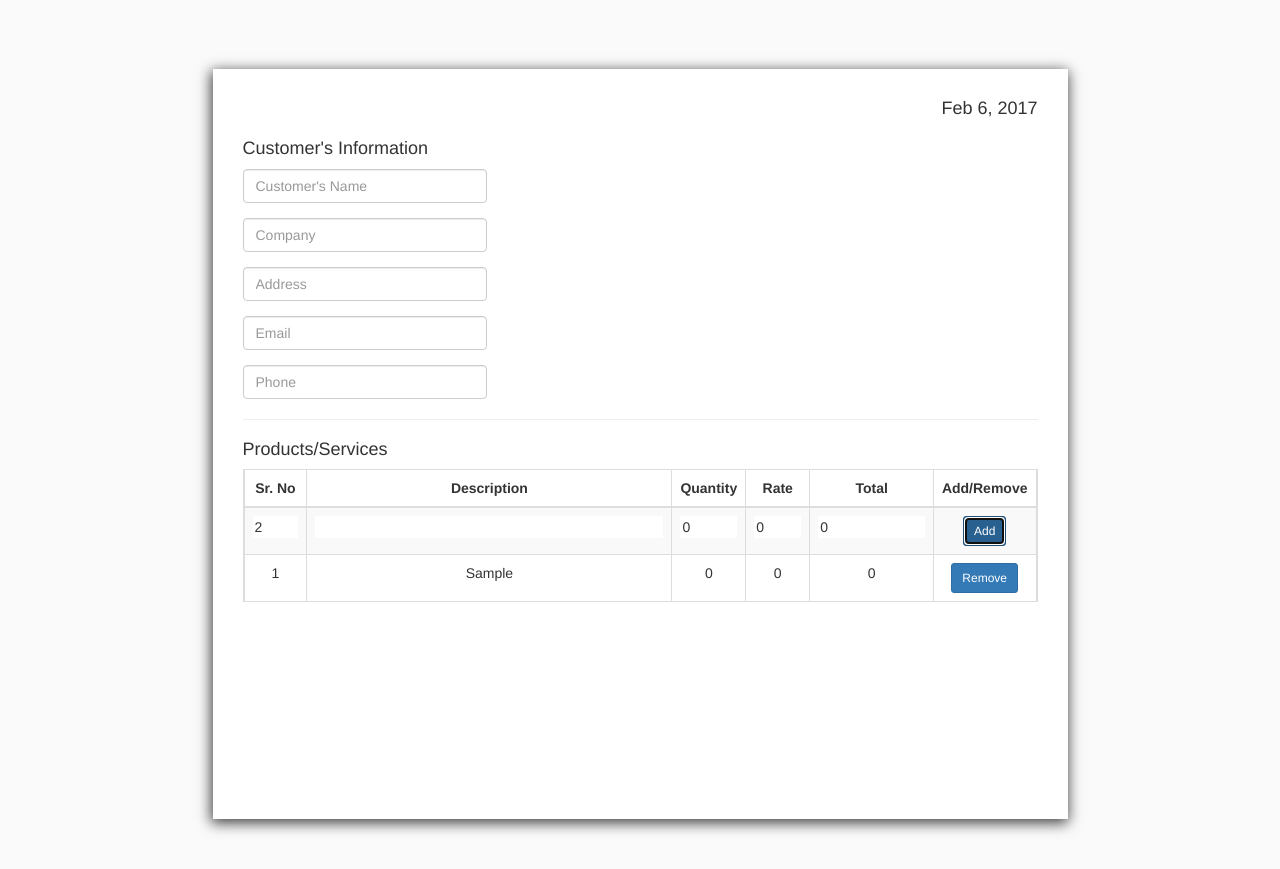
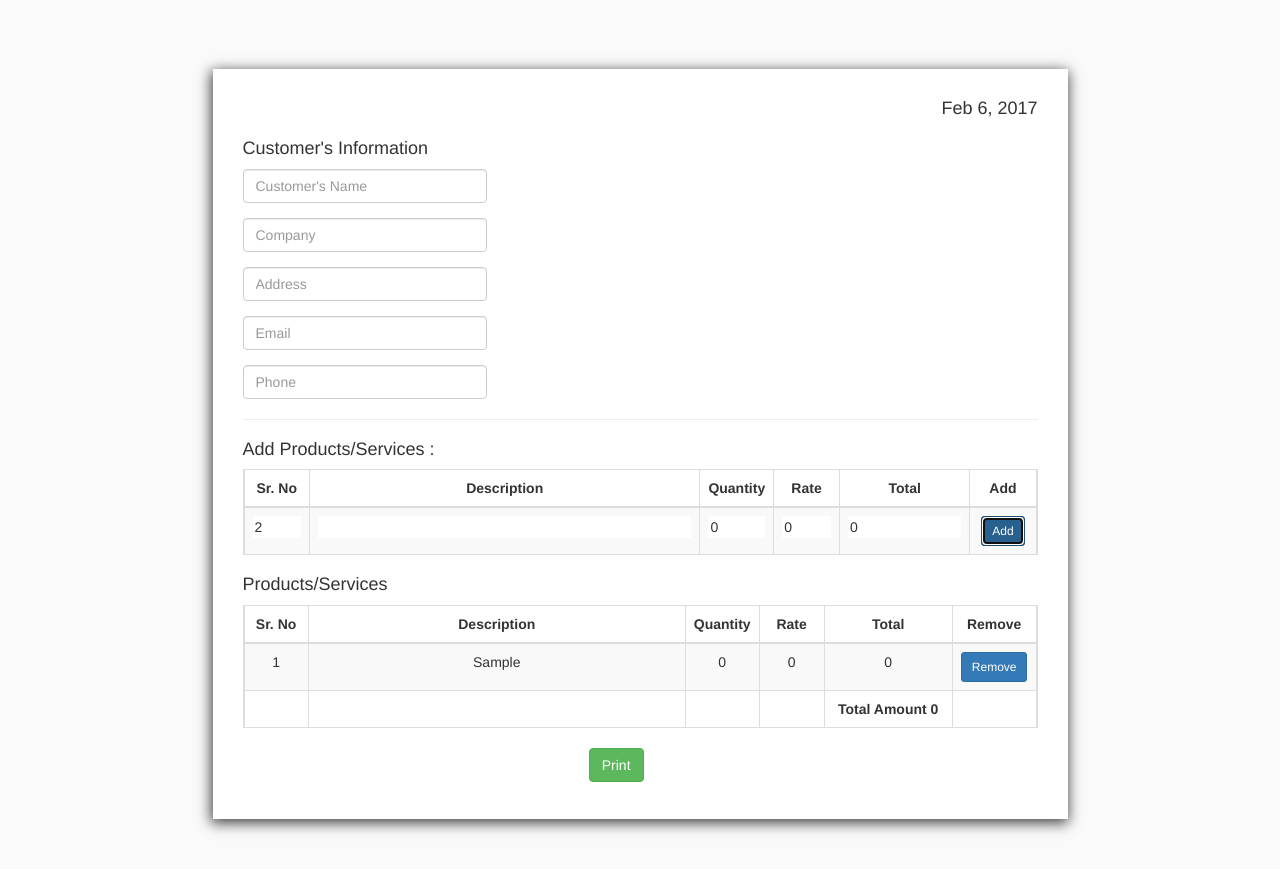
Before and after one commit to Raaj108/Invoice-App, a website: page index.html in a window 1280 px wide. Both pictures are taken after typing "Sample" into the empty fields and a click on the button "Add". Shown: the part 81-950 px from the top of the page. Drawn offline with nearby package versions, Linux system fonts and the light colour scheme.

Commit message:
modified remove logic and added print button

```diff
--- a/_resources/scripts/app.js
+++ b/_resources/scripts/app.js
@@ -1,38 +1,44 @@
 var myApp = angular.module('invoiceApp', []);
 myApp.controller('invoiceController', ['$scope', '$window', '$log', function ($scope, $window, $log) {
+
   $scope.today = new Date();
-    $scope.serialNumbers = 1;
+
   $scope.customer = {
-        customerName: ""
-        , company: ""
-        , address: ""
-        , email: ""
-        , phones: ""
+    customerName: "",
+    company: "",
+    address: "",
+    email: "",
+    phones: ""
   };
+
   $scope.products = [{
-        serialNumbers: 0
-        , description: ""
-        , quantity: 0
-        , rate: 0
-        , totalPrice: 0
+    serialNumbers: 0,
+    description: "",
+    quantity: 0,
+    rate: 0,
+    totalPrice: 0
     }];
+
+  $scope.grandTotalPrice = 0;
   $scope.totalPrice = 0;
   $scope.serialNumbers = 1;
   $scope.description = "";
   $scope.quantity = 0;
   $scope.rate = 0;
+
   //calcutale Total price
   $scope.calculateTotal = function () {
     $scope.totalPrice = parseFloat($scope.quantity) * parseFloat($scope.rate);
   }
+
   //add a new row
   $scope.addRow = function (product) {
     $scope.products.push({
-            serialNumbers: $scope.serialNumbers
-            , description: $scope.description
-            , quantity: $scope.quantity
-            , rate: $scope.rate
-            , totalPrice: $scope.totalPrice
+      serialNumbers: $scope.serialNumbers,
+      description: $scope.description,
+      quantity: $scope.quantity,
+      rate: $scope.rate,
+      totalPrice: $scope.totalPrice
     });
     $scope.serialNumbers++;
     $scope.totalPrice = 0;
@@ -40,15 +46,15 @@ myApp.controller('invoiceController', ['$scope', '$window', '$log', function ($s
     $scope.quantity = 0;
     $scope.rate = 0;
     $log.info($scope.products);
+    $scope.calculateGrandTotal($scope.products);
   }
-    $scope.removeRow = function (event) {
+
+  //ramove a row
+  $scope.removeRow = function (event, index) {
     var selectRemoveRow = angular.element(event.target).parent().parent();
-        var removeSerialNumber = angular.element(selectRemoveRow).find('td#serialNumber').val();
-        angular.forEach($scope.products, function (value, key) {
-            if ($scope.products[key].serialNumbers == removeSerialNumber) {
-                $scope.products.splice(key, 1);
-            }
-        });
+
+    $scope.products.splice(index, 1);
+
     angular.element(selectRemoveRow).remove();
     $scope.serialNumbers--;
     $scope.totalPrice = 0;
@@ -56,5 +62,34 @@ myApp.controller('invoiceController', ['$scope', '$window', '$log', function ($s
     $scope.quantity = 0;
     $scope.rate = 0;
     $log.info($scope.products);
+    $scope.calculateGrandTotal($scope.products);
+  }
+
+  //calculate grand total price
+  $scope.calculateGrandTotal = function (products) {
+    $scope.grandTotal = 0;
+    angular.forEach(products, function (value, key) {
+      $scope.grandTotal = $scope.grandTotal + products[key].totalPrice;
+    });
+    $scope.grandTotalPrice = $scope.grandTotal;;
+  }
+
+  //Print
+  $scope.printData = function () {
+    var divToPrint = document.getElementById("printTable");
+    newWin = window.open("");
+    newWin.document.write(divToPrint.outerHTML);
+    newWin.print();
+    newWin.close();
   }
 }]);
+
+
+myApp.filter('titleCase', function () {
+  return function (input) {
+    input = input || '';
+    return input.replace(/\w\S*/g, function (txt) {
+      return txt.charAt(0).toUpperCase() + txt.substr(1).toLowerCase();
+    });
+  };
+})
--- a/_resources/styles/style.css
+++ b/_resources/styles/style.css
@@ -26,14 +26,14 @@ body {
   width: 75%;
   margin: 50px auto;
   padding: 20px 30px;
-    height:auto;
+  height: auto;
   min-height: 750px;
   -webkit-box-shadow: -1px 3px 13px 1px rgba(0, 0, 0, 0.75);
   -moz-box-shadow: -1px 3px 13px 1px rgba(0, 0, 0, 0.75);
   box-shadow: -1px 3px 13px 1px rgba(0, 0, 0, 0.75);
 }
 
-#productTable input {
+.productTable input {
   width: 100% !important;
   border: none;
 }
--- a/index.html
+++ b/index.html
@@ -46,8 +46,8 @@
         </div>
       </form>
       <hr/>
-            <h4>Products/Services</h4>
-            <table class="table table-striped table-hover table-bordered" id="productTable">
+      <h4>Add Products/Services :</h4>
+      <table class="table table-striped table-hover table-bordered productTable" >
         <thead>
           <tr class="row ">
             <th class="col-md-1 text-center">Sr. No</th>
@@ -55,7 +55,7 @@
             <th class="col-md-1 text-center">Quantity</th>
             <th class="col-md-1 text-center">Rate</th>
             <th class="col-md-2 text-center">Total</th>
-                        <th class="col-md-1 text-center">Add/Remove</th>
+            <th class="col-md-1 text-center">Add</th>
           </tr>
         </thead>
         <tbody>
@@ -74,18 +74,44 @@
               <button class="btn btn-primary btn-sm" id="addBtn" ng-click="addRow(product)">Add</button>
             </td>
           </tr>
+        </tbody>
+      </table>
+      <h4>Products/Services</h4>
+      <table class="table table-striped table-hover table-bordered productTable" id="printTable">
+        <thead>
+          <tr class="row ">
+            <th class="col-md-1 text-center">Sr. No</th>
+            <th class="col-md-6 text-center">Description</th>
+            <th class="col-md-1 text-center">Quantity</th>
+            <th class="col-md-1 text-center">Rate</th>
+            <th class="col-md-2 text-center">Total</th>
+            <th class="col-md-1 text-center">Remove</th>
+          </tr>
+        </thead>
+        <tbody>
           <tr class="row" ng-repeat="product in products" ng-if="product.serialNumbers>=1">
             <td class="col-md-1 text-center" id="serialNumber">{{product.serialNumbers}}</td>
-                        <td class="col-md-1 text-center">{{product.description}}</td>
+            <td class="col-md-6 text-center">{{product.description | titleCase }}</td>
             <td class="col-md-1 text-center">{{product.quantity}}</td>
             <td class="col-md-1 text-center">{{product.rate}}</td>
-                        <td class="col-md-1 text-center">{{product.totalPrice}}</td>
+            <td class="col-md-2 text-center">{{product.totalPrice}}</td>
             <td class="col-md-1 text-center">
-                            <button class="btn btn-primary btn-sm" id="removeBtn" ng-click="removeRow($event)">Remove</button>
+              <button class="btn btn-primary btn-sm" id="removeBtn" ng-click="removeRow($event , $index)">Remove</button>
             </td>
+          </tr>
+          <tr class="row">
+            <td class="col-md-1 text-center" id="serialNumber"></td>
+            <td class="col-md-6 text-center"></td>
+            <td class="col-md-1 text-center"></td>
+            <td class="col-md-1 text-center"></td>
+            <td class="col-md-2 text-center"><strong>Total Amount  {{grandTotalPrice}}</strong></td>
+            <td class="col-md-1 text-center"></td>
           </tr>
         </tbody>
       </table>
+      <div class="col-md-offset-5 col-md-4">
+       <button class="btn btn-success btn-md" id="printBtn" ng-click="printData()">Print</button>
+      </div>
     </div>
   </div>
   <script src="bower_components/jquery/jquery.js"></script>
```
Lines whose indentation alone changed are shown as unchanged.
